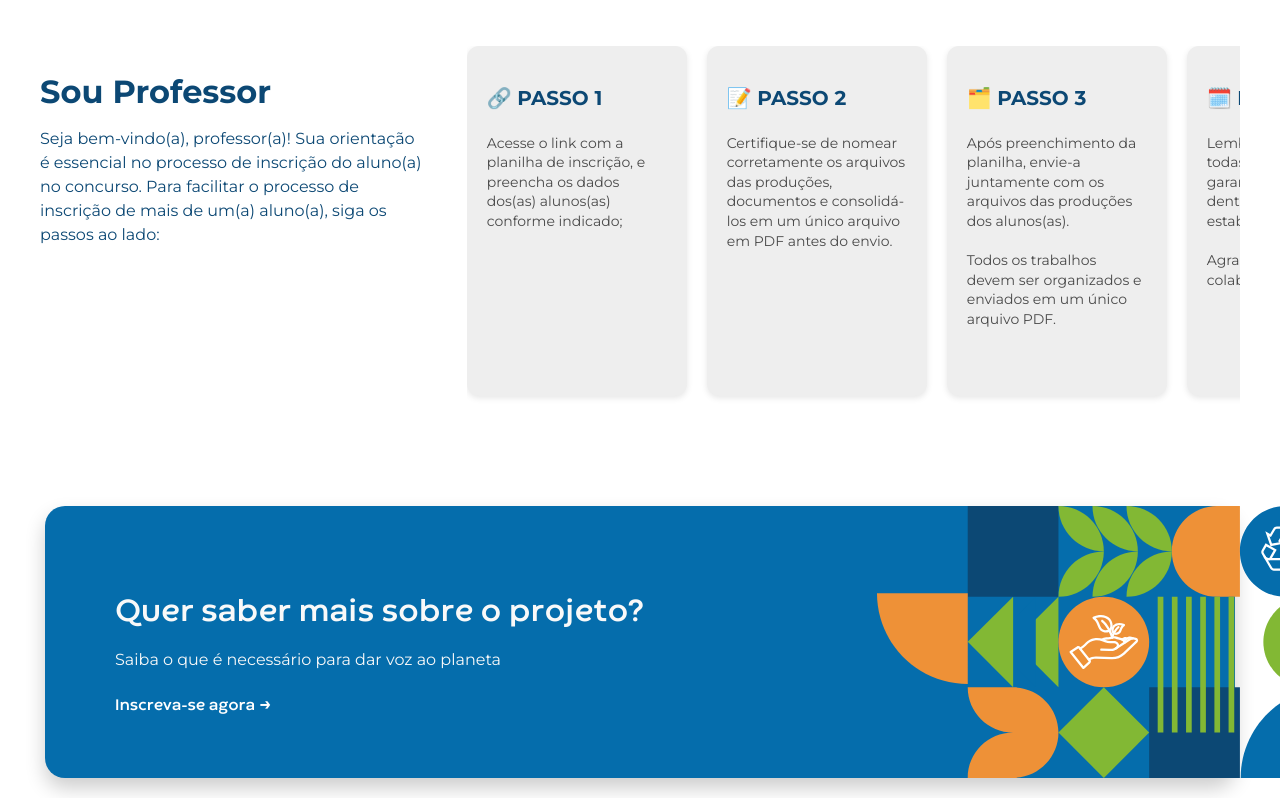
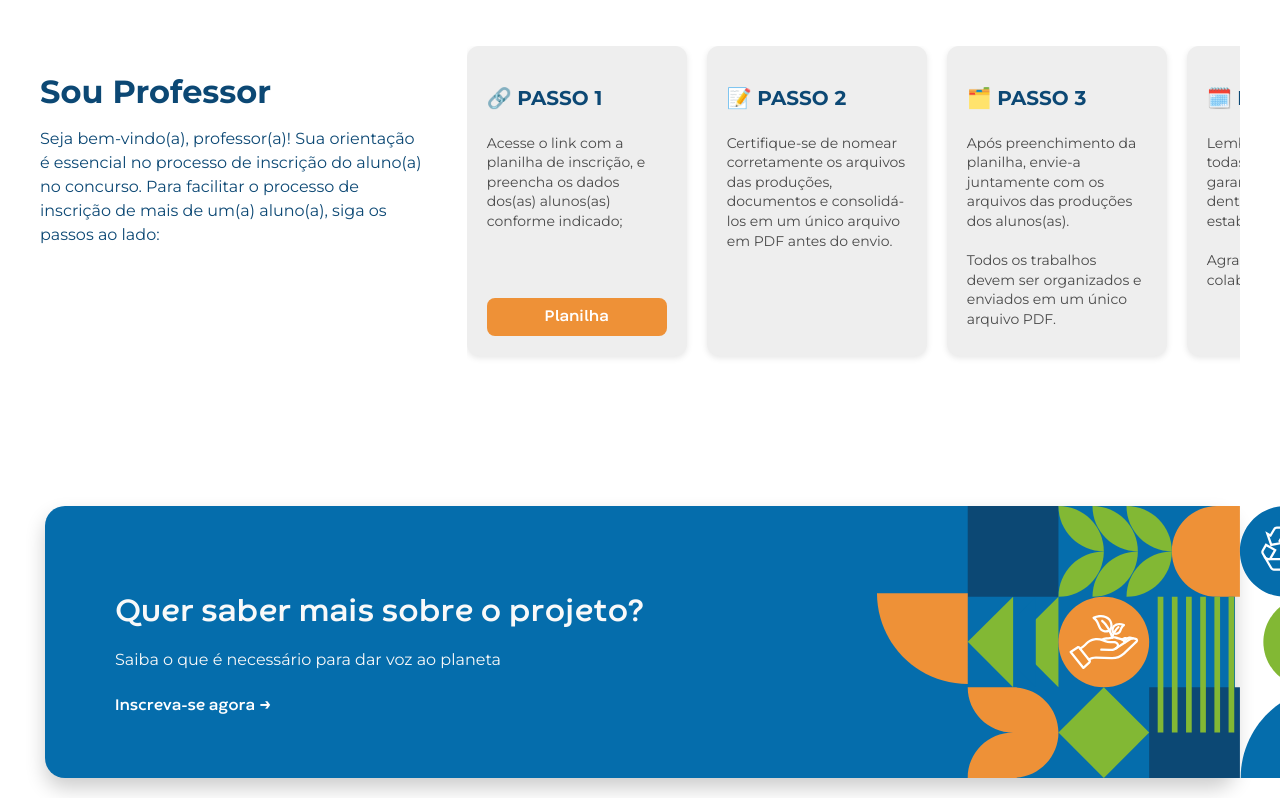
Before and after one commit to rafaelmuniz-br/atarde-cjj, a Nuxt app: page /sou-professor in a window 1280 px wide. Shown: the part 1395-2193 px from the top of the page. Built offline with nearby package versions, Linux system fonts and the light colour scheme.

Commit message:
fix: Styles

```diff
--- a/components/sou-professor/Carousell.vue
+++ b/components/sou-professor/Carousell.vue
@@ -11,6 +11,13 @@
       <div class="card" v-for="(item, index) in steps" :key="index">
         <h3 v-html="item.title"></h3>
         <p class="description" v-html="item.description"></p>
+        <a v-if="index === 0"
+          :href="planilhaLink"
+          target="_blank"
+          rel="noopener noreferrer"
+          class="btn-planilha"
+          >Planilha</a
+        >
       </div>
     </div>
   </section>
@@ -41,6 +48,23 @@
 </script>
 
 <style scoped>
+  .btn-planilha {
+    display: inline-block;
+    margin-top: 15px;
+    padding: 10px 20px;
+    background-color: #EE9137; /* cor do botão */
+    border-radius: 8px;
+    color: white;
+    font-weight: 700;
+    font-family: 'Codec Warm Trial', sans-serif;
+    text-decoration: none;
+    cursor: pointer;
+    transition: background-color 0.3s ease;
+    text-align: center; /* centraliza texto */
+    width: 100%; /* faz o botão ocupar toda a largura do card */
+    box-sizing: border-box;
+  }
+
   .categorias-wrapper {
     display: flex;
     gap: 40px;
@@ -94,6 +118,7 @@
     display: flex;
     flex-direction: column;
     justify-content: flex-start;
+    height: 270px;
   }
 
   .card h3 {
```
